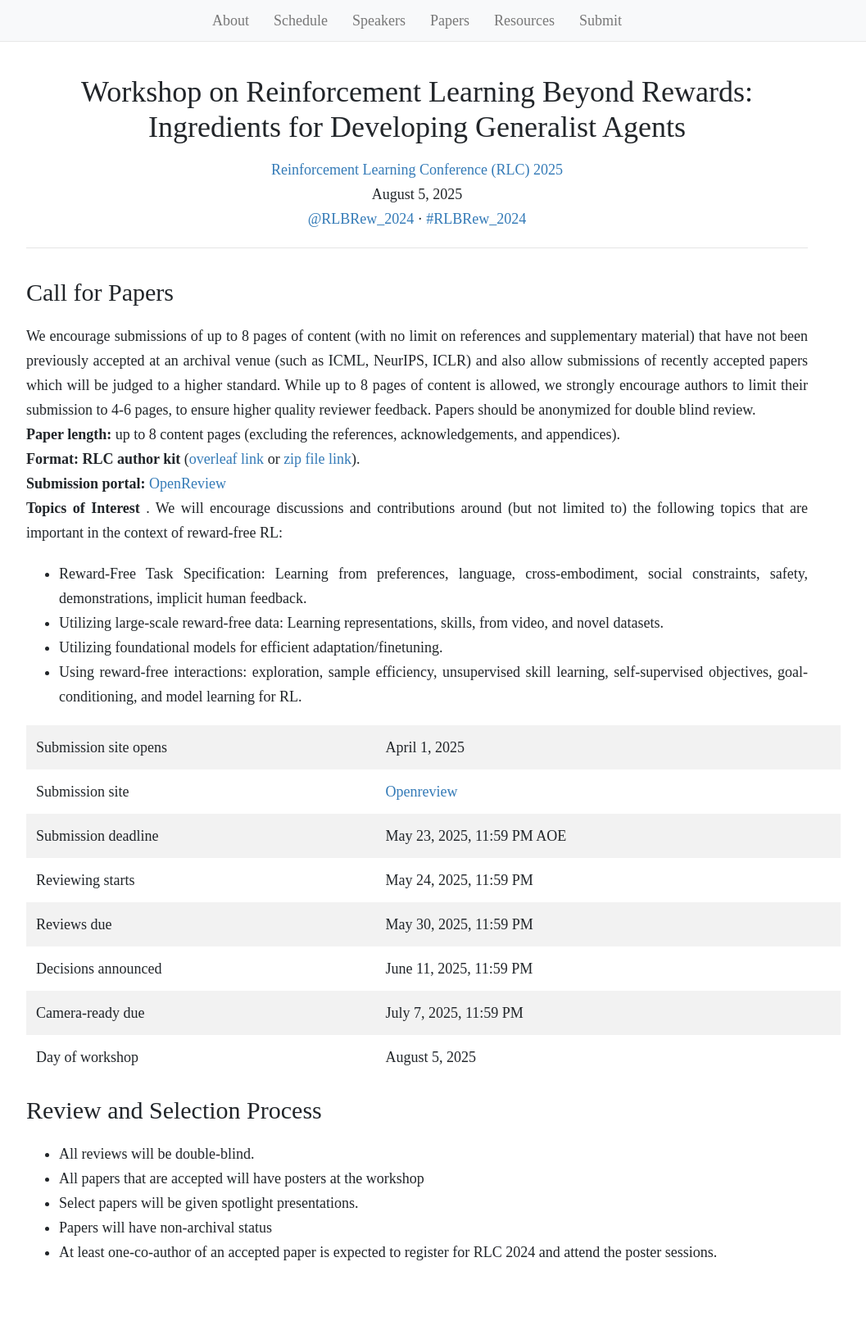
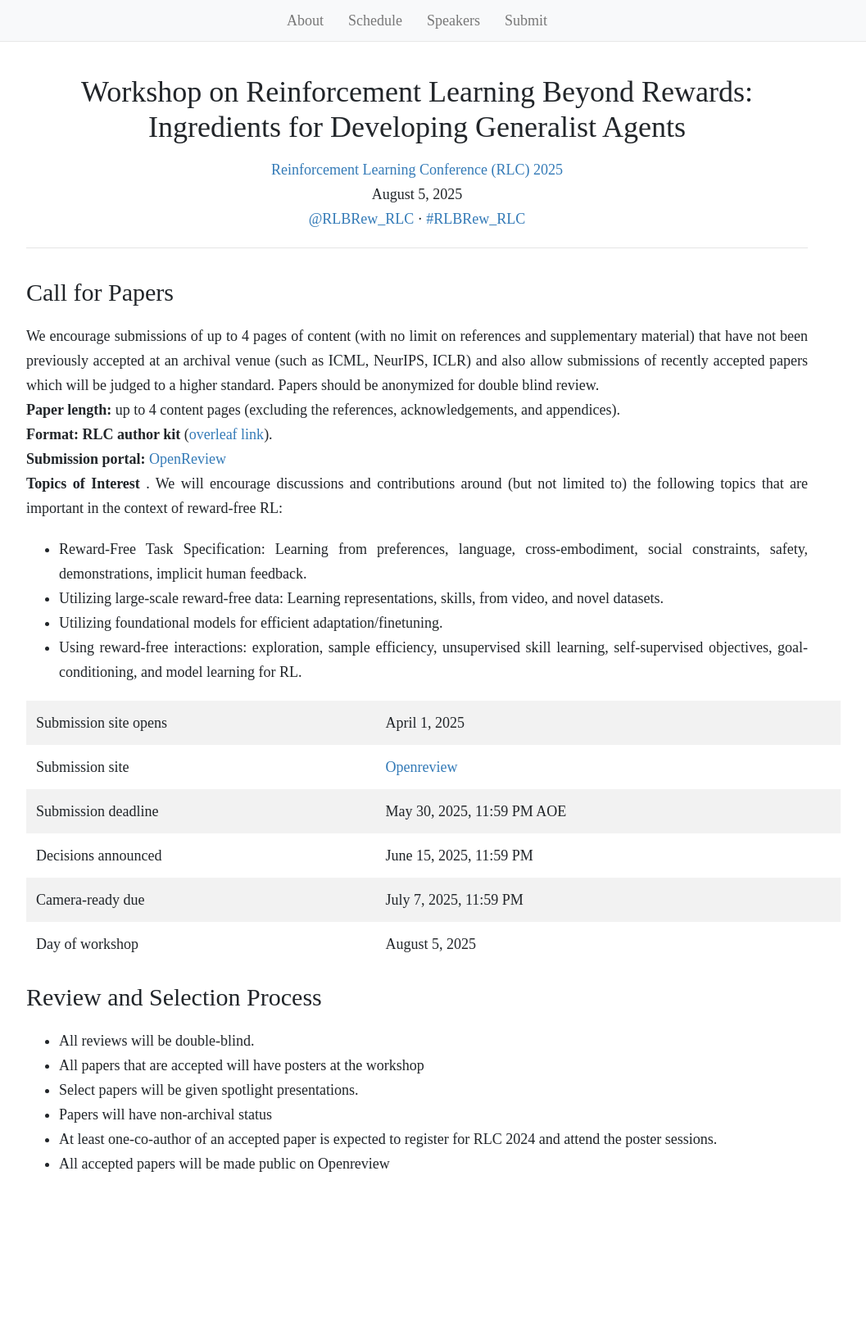
Before and after one commit to rlbrew2-workshop/rlbrew2-workshop.github.io, a Jekyll site: the page built from submit.html, in a window 1280 px wide. Shown: the whole page at 82% size, without its empty margins (131-1188 px from the left). Built offline with Jekyll 4.4.1, drawn with Linux system fonts in a browser that asks for light colours; nearby versions of some CDN libraries; after the commit the page ends 1515 px from its top, so only the background shows below that.

Commit message:
update abstract, twitter handle, submission instructions

```diff
--- a/_data/organizers.yml
+++ b/_data/organizers.yml
@@ -13,7 +13,7 @@
 - name: Harshit Sikchi
   image: https://hari-sikchi.github.io/images_harshit/profile.jpg
   url: https://hari-sikchi.github.io/
-  title: UT Austin
+  title: UT Austin/OpenAI
 - name: Chuning Zhu
   image: https://homes.cs.washington.edu/~zchuning/assets/icons/icon.png
   title: University of Washington
--- a/_layouts/default.html
+++ b/_layouts/default.html
@@ -29,8 +29,8 @@
         <!-- <li class="nav-link"><a href="/2022/livestream.html">Livestream</a></li> -->
         <li class="nav-link"><a href="/schedule.html">Schedule</a></li>
         <li class="nav-link"><a href="/speakers.html">Speakers</a></li>
-        <li class="nav-link"><a href="/papers.html">Papers</a></li>
-        <li class="nav-link"><a href="/resources.html">Resources</a></li>
+        <!-- <li class="nav-link"><a href="/papers.html">Papers</a></li> -->
+        <!-- <li class="nav-link"><a href="/resources.html">Resources</a></li> -->
         <li class="nav-link"><a href="/submit.html">Submit</a></li>
         <!-- <li class="nav-link"><a href="https://docs.google.com/forms/d/e/1FAIpQLSeAX7Gx-nZlq4XGa-gPbgNsaB78XMZzLGt_EjI2JLe1GJ6vKA/viewform?usp=sf_link"> Panel</a></li> -->
               </ul>
@@ -54,7 +54,7 @@
         <div class="break"></div>
         <h4 class="text-center"> August 5, 2025</h4>
         <div class="break"></div>
-        <h4 class="text-center"><a href="https://twitter.com/RLBRew_2024" target="_blank">@RLBRew_2024</a> · <a href="https://twitter.com/hashtag/RLBRew_2024" target="_blank">#RLBRew_2024</a></h4>
+        <h4 class="text-center"><a href="https://twitter.com/RLBRew_RLC" target="_blank">@RLBRew_RLC</a> · <a href="https://twitter.com/hashtag/RLBRew_RLC" target="_blank">#RLBRew_RLC</a></h4>
         <hr>
 
       </div> <!-- row -->
--- a/index.html
+++ b/index.html
@@ -10,7 +10,7 @@ layout: default
 <div class="row">
 
 <p>
-	Reinforcement learning has been widely successful in solving particular tasks defined with a reward function - from superhuman Go playing to magnetic confinement for plasma control. On the other hand, creating a generalist RL agent poses the unresolved question of what agent can learn not just from reward-defined environments, but from the often substantial quantity of reward-free interactions with the environment. This question has been explored recently and has taken diverse forms—learning representations that are action-free, causal, predictive, and contrastive; learning from large-scale action-free datasets; learning exploration using intrinsic reward and skill discovery; learning policies that are arbitrary goal-reaching, language-conditioned, policies optimal for distribution of reward function, or even optimal for all reward functions; learning intent from datasets using a variety of learning signals like preferences, rankings, expert, and human cues; learning imitative foundational action models. The RLBrew workshop focuses on this setting of reward-free RL. Considering the wide variety of possibilities for RL beyond rewards, we aim to bring a set of diverse opinions to the table to spark discussion about the right questions and novel tools to introduce new capabilities for RL agents in the reward-free setting.
+	Reinforcement Learning (RL) has traditionally focused on maximizing rewards. However, intelligent agents often rely on reward-free interactions and diverse environmental signals to form abstractions that facilitate rapid adaptation. Recent RL research has begun leveraging reward-free transitions—available through exploratory interactions or expert datasets—to increase decision-making efficiency and task specification. However, unlike in vision or language modeling, RL still lacks scalable methods for learning generalizable representations from unlabeled data. Additionally, difficulties in specifying reward functions have led researchers toward alternative signals, such as human demonstrations, preferences, and implicit feedback. This workshop seeks to advance beyond traditional reward-centric RL by exploring methods like intrinsic motivation, skill discovery, predictive and contrastive representation learning, and leveraging human-centric signals. Building upon recent progress, including foundational models employing scalable alternative signals, the workshop aims to bridge theoretical insights and practical applications, fostering collaborations toward creating more versatile, adaptive decision-making agents.
 </p>
 
 
--- a/speakers.html
+++ b/speakers.html
@@ -9,3 +9,5 @@ layout: default
 <!-- for the <a href="/2022/schedule.html"> live panel discussion </a> using this <a href="https://forms.gle/YExGdxs3CpuhC3pL6"> Google form</a>.</p> -->
 
 <h3>Invited Speakers</h3>
+
+To be announced.
--- a/submit.html
+++ b/submit.html
@@ -9,11 +9,11 @@ layout: default
 <p>
 
 
-    We encourage submissions of up to 8 pages of content (with no limit on references and supplementary material) that have not been previously accepted at an archival venue (such as ICML, NeurIPS, ICLR) and also allow submissions of recently accepted papers which will be judged to a higher standard. While up to 8 pages of content is allowed, we strongly encourage authors to limit their submission to 4-6 pages, to ensure higher quality reviewer feedback. Papers should be anonymized for double blind review. <br>
+    We encourage submissions of up to 4 pages of content (with no limit on references and supplementary material) that have not been previously accepted at an archival venue (such as ICML, NeurIPS, ICLR) and also allow submissions of recently accepted papers which will be judged to a higher standard. Papers should be anonymized for double blind review. <br>
 
-    <b> Paper length: </b> up to 8 content pages (excluding the references, acknowledgements, and appendices). <br>
+    <b> Paper length: </b> up to 4 content pages (excluding the references, acknowledgements, and appendices). <br>
 
-    <b> Format: RLC author kit </b> (<a href="">overleaf link</a> or <a href="rlbrew_template.zip">zip file link</a>). <br>
+    <b> Format: RLC author kit </b> (<a href="https://www.overleaf.com/read/bycjnrddrxhq#f02c55">overleaf link</a>). <br>
 
     <b>Submission portal: </b> <a href="">OpenReview</a> <br>
 
@@ -41,19 +41,19 @@ layout: default
       </tr>
       <tr>
         <td>Submission deadline</td>
-        <td> May 23, 2025, 11:59 PM AOE</td>
+        <td> May 30, 2025, 11:59 PM AOE</td>
       </tr>
-      <tr>
+      <!-- <tr>
         <td>Reviewing starts</td>
-        <td> May 24, 2025, 11:59 PM </td>
-      </tr>
-      <tr>
+        <td> May , 2025, 11:59 PM </td>
+      </tr> -->
+      <!-- <tr>
         <td>Reviews due</td>
         <td> May 30, 2025, 11:59 PM</td>
-      </tr>
+      </tr> -->
       <tr>
         <td>Decisions announced</td>
-        <td> June 11, 2025, 11:59 PM </td>
+        <td> June 15, 2025, 11:59 PM </td>
       </tr>
       <tr>
         <td>Camera-ready due</td>
@@ -75,4 +75,5 @@ layout: default
     <li> Select papers will be given spotlight presentations. </li>
     <li> Papers will have non-archival status </li>
     <li> At least one-co-author of an accepted paper is expected to register for RLC 2024 and attend the poster sessions. </li>
+    <li> All accepted papers will be made public on Openreview</li>
 </ul>
```
